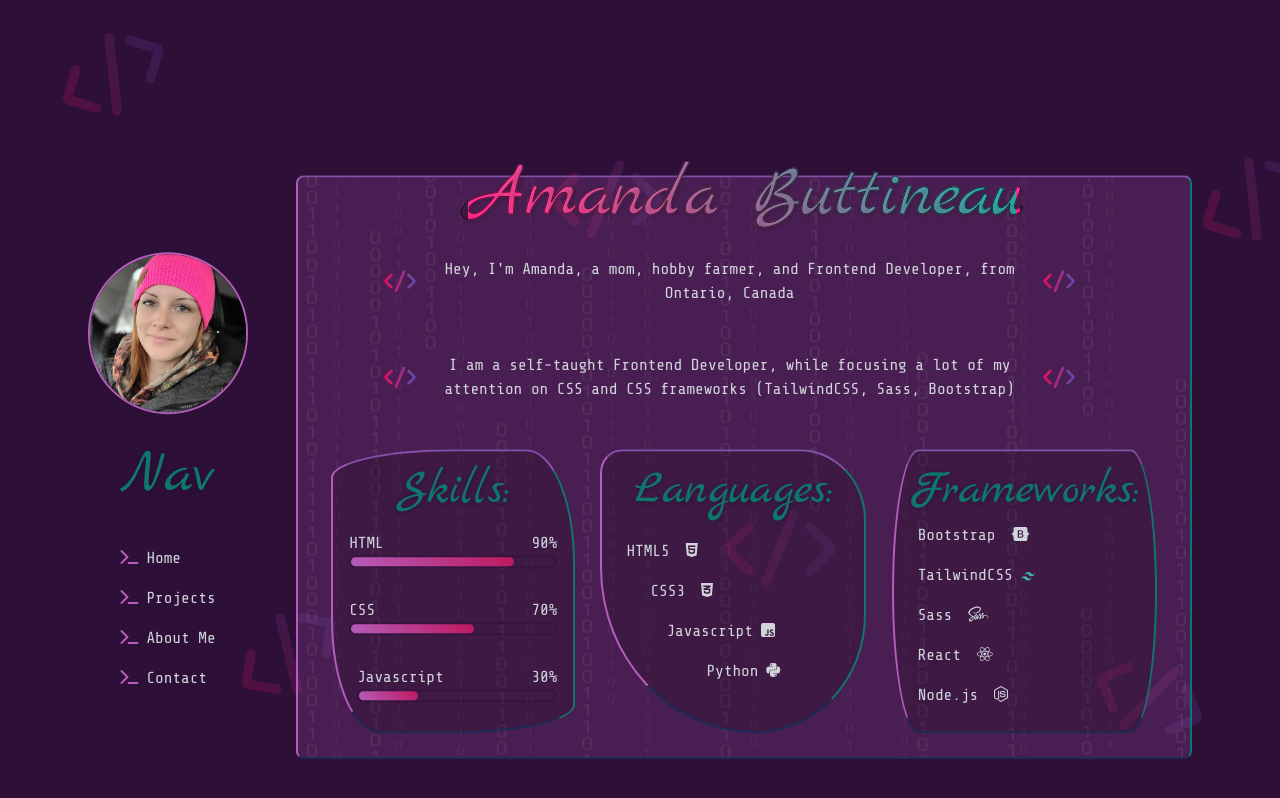
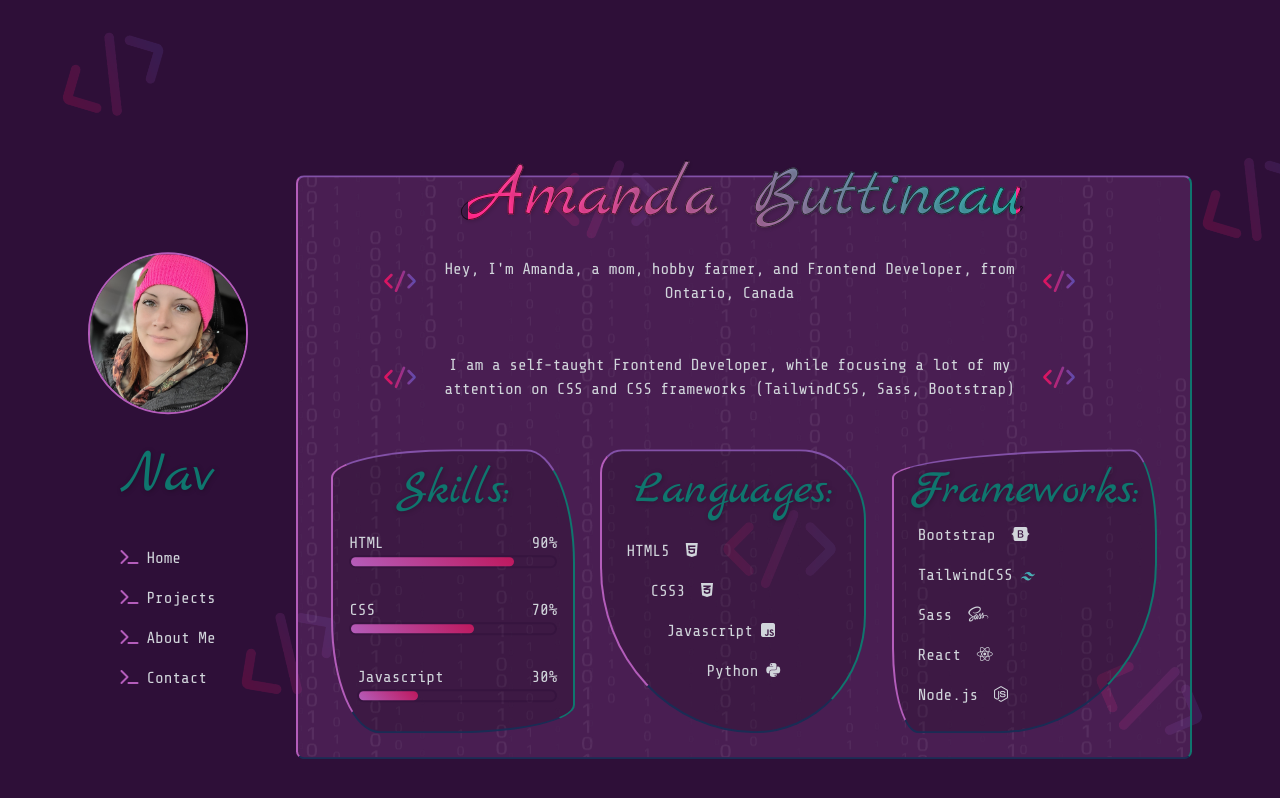
Before and after one commit to ab1820/Website2.0, a website: page index.html in a window 1280 px wide. Drawn offline with nearby package versions, Linux system fonts and the light colour scheme.

Commit message:
changed frameworks div around a little bit

```diff
--- a/src/input.css
+++ b/src/input.css
@@ -77,7 +77,8 @@ main::before {
 }
 
 .frameworks {
-  border-radius: 10% / 50%;
+  border-radius: 90% 10% / 10% 30%;
+  border-bottom-right-radius: 60%;
 }
 
 .main-heading {
```
Also changed, not shown: dist/output.css.
